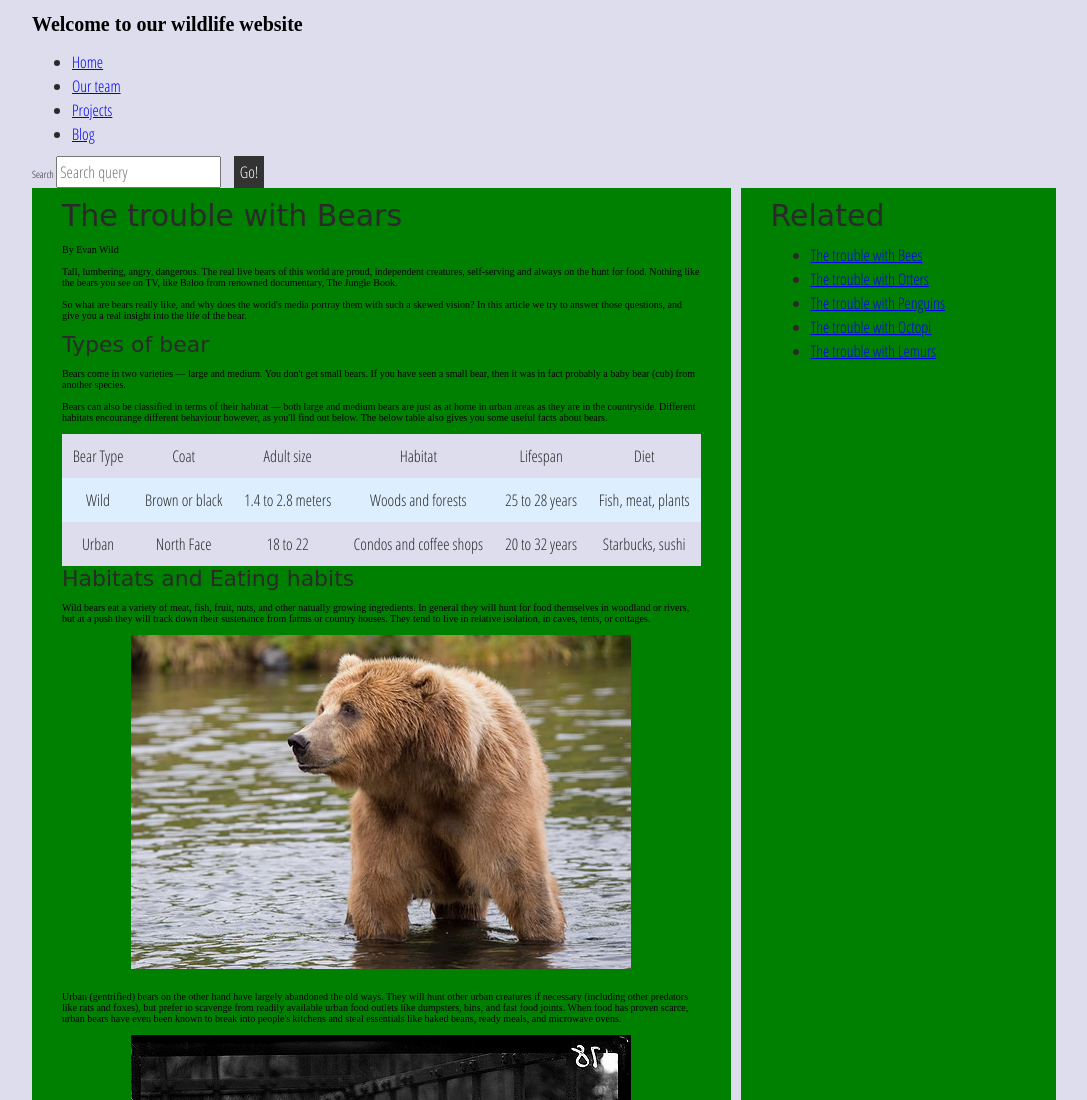
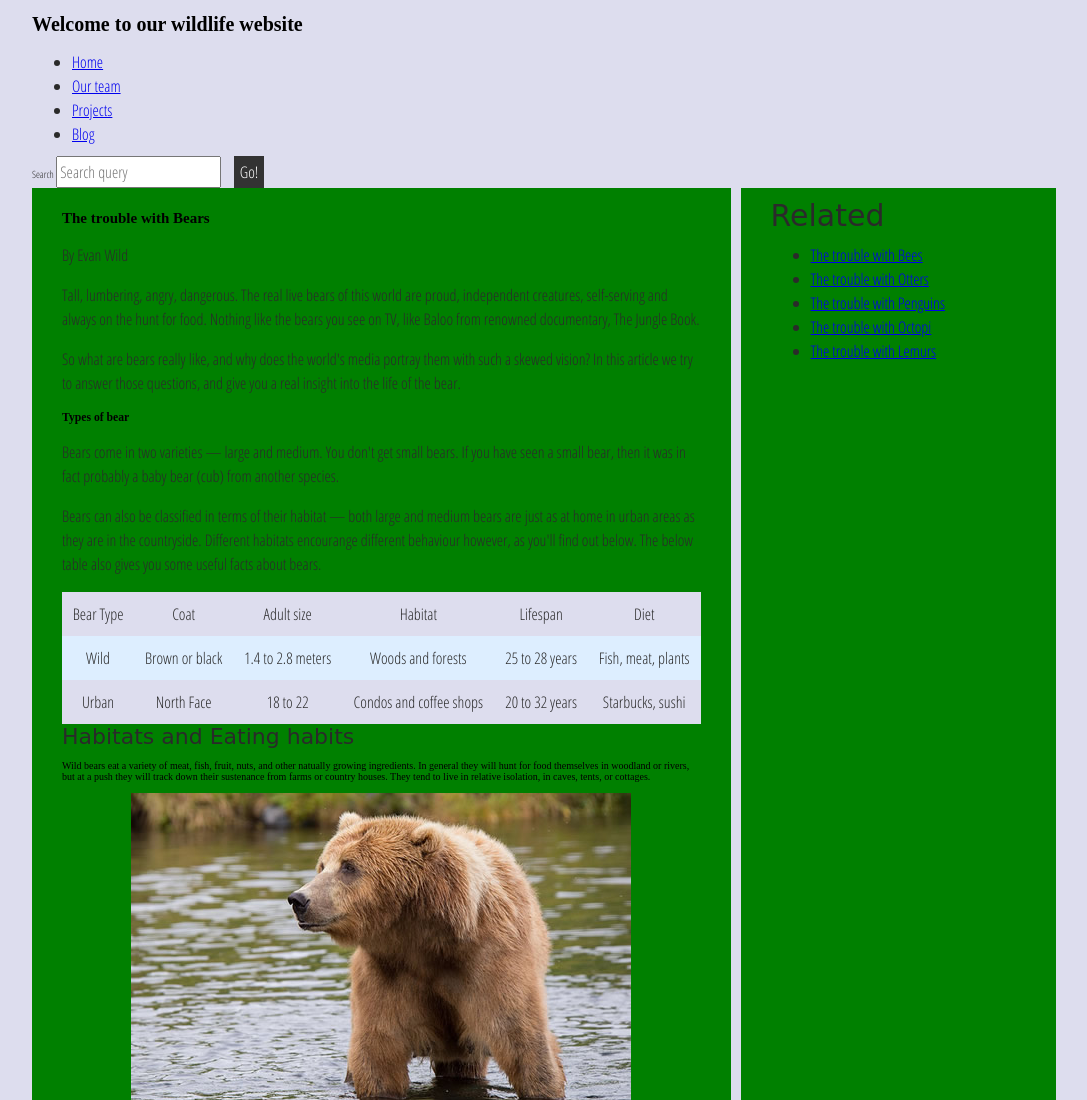
Before and after one commit to sujeevan05/sujeevan05.github.io, a plain HTML site: page Assignment5/index.html in a window 1280 px wide. Shown: the top 1100 px of the page, without its empty margins (96-1183 px from the left). Drawn offline with Linux system fonts and the light colour scheme; a web font is replaced by a local one.

Commit message:
First edits to the writing
Edited the first few paragraphs

```diff
--- a/Assignment5/index.html
+++ b/Assignment5/index.html
@@ -41,20 +41,36 @@ We will be editing this existing website to create a better version.
 
     <main>
       <article>
-        <font size="6">The trouble with Bears</font>
-        <br><br>
-        By Evan Wild
-        <br><br>
-        Tall, lumbering, angry, dangerous. The real live bears of this world are proud, independent creatures, self-serving and always on the hunt for food. Nothing like the bears you see on TV, like Baloo from renowned documentary, The Jungle Book.
-        <br><br>
-        So what are bears really like, and why does the world's media portray them with such a skewed vision? In this article we try to answer those questions, and give you a real insight into the life of the bear.
-        <br><br>
-        <font size="5">Types of bear</font>
-        <br><br>
-        Bears come in two varieties — large and medium. You don't get small bears. If you have seen a small bear, then it was in fact probably a baby bear (cub) from another species.
-        <br><br>
-        Bears can also be classified in terms of their habitat — both large and medium bears are just as at home in urban areas as they are in the countryside. Different habitats encourange different behaviour however, as you'll find out below. The below table also gives you some useful facts about bears.
-        <br><br>
+        <h2>The trouble with Bears</h2>
+
+        <p>By Evan Wild</p>
+
+        <p>
+          Tall, lumbering, angry, dangerous. The real live bears of this world are proud,
+          independent creatures, self-serving and always on the hunt for food. Nothing like
+          the bears you see on TV, like Baloo from renowned documentary, The Jungle Book.
+        </p>
+
+        <p>
+          So what are bears really like, and why does the world's media portray them with
+          such a skewed vision? In this article we try to answer those questions, and give
+          you a real insight into the life of the bear.
+        </p>
+
+        <h3>Types of bear</h3>
+
+        <p>
+          Bears come in two varieties — large and medium. You don't get small bears. If you
+          have seen a small bear, then it was in fact probably a baby bear (cub) from another species.
+        </p>
+
+        <p>
+          Bears can also be classified in terms of their habitat — both large and medium bears
+          are just as at home in urban areas as they are in the countryside. Different habitats
+          encourange different behaviour however, as you'll find out below. The below table also
+          gives you some useful facts about bears.
+        </p>
+
         <table>
           <thead>
             <tr>
```
